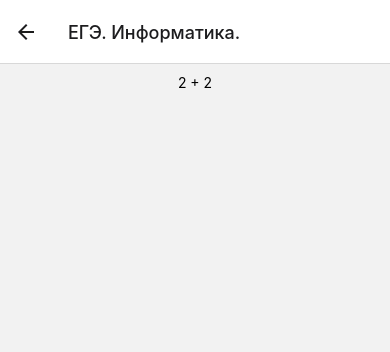
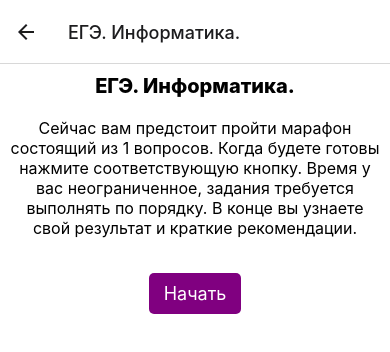
Before and after one commit to surpri6e/individual-project, a React Native app: screen / in a window 390 px wide. Both pictures are taken after a click on the element 195 px from the left and 244 px from the top of the page. Shown: the top 352 px of the page. Built offline with nearby package versions, Linux system fonts and the light colour scheme.

Commit message:
questions screen

```diff
--- a/components/ListOfMarathons/ListOfMarathons.tsx
+++ b/components/ListOfMarathons/ListOfMarathons.tsx
@@ -6,12 +6,13 @@ import { IMainScreen } from '../../types/interfaces/screenTypes/IMainScreen';
 import { ListOfMarathonsWrapper } from './ListOfMarathonsStyles';
 import { listOfMarathonsQuestions } from '../../constants/listOfMarathonsQuestions';
 
-const ListOfMarathons: FC<IMainScreen> = ({ navigation, route }) => {
+const ListOfMarathons: FC<IMainScreen> = ({ navigation }) => {
     return (
         <ListOfMarathonsWrapper>
             <FlatList
                 data={listOfMarathons}
                 renderItem={({ item }) => (
+                    // Redirect on Questions Screen
                     <TouchableOpacity
                         onPress={() => navigation.navigate('QuestionsScreen', listOfMarathonsQuestions.filter((elem) => elem.title === item.title)[0])}
                     >
--- a/constants/listOfMarathonsQuestions.ts
+++ b/constants/listOfMarathonsQuestions.ts
@@ -1,17 +1,48 @@
 import { IMarathonsQuestion } from '../types/interfaces/IMarathonsQuestions';
 
+// List of marathons info
 export const listOfMarathonsQuestions: IMarathonsQuestion[] = [
     {
+        title: 'ЕГЭ. Математика.',
+        questions: ['Сколько будет 2 + 2?', 'Сколько будет 3 + 3?', 'Сколько будет 5 + 3?'],
+        answers: [
+            [
+                ['Равно 1', false],
+                ['Равно 4', true],
+                ['Равно 10', false],
+            ],
+            [
+                ['Равно 5', false],
+                ['Равно 6', true],
+                ['Равно 1', false],
+            ],
+            [
+                ['Равно 17', false],
+                ['Равно 8', true],
+                ['Равно 3', false],
+            ],
+        ],
+    },
+    {
+        title: 'ЕГЭ. Русский язык.',
+        questions: ['ча/ща пиши с буквой...'],
+        answers: [
+            [
+                ['С буквой - а', true],
+                ['С буквой - ы', false],
+                ['С буквой - я', false],
+            ],
+        ],
+    },
+    {
         title: 'ЕГЭ. Информатика.',
-        questions: ['2 + 2', '3 + 3'],
+        questions: ['Как задается константность в JavaScript?'],
         answers: [
-            { asas: true, asasa: false, ' asas as': false },
-            { asas: true },
-            { asas: true },
-            { asas: true },
-            { asas: true },
-            { asas: true },
-            { asas: true },
+            [
+                ['При помощи const', true],
+                ['При помощи let', false],
+                ['При помощи var', false],
+            ],
         ],
     },
 ];
--- /dev/null
+++ b/constants/mainTheme.ts
@@ -0,0 +1,9 @@
+import { DefaultTheme } from '@react-navigation/native';
+
+export const mainTheme = {
+    ...DefaultTheme,
+    colors: {
+        ...DefaultTheme.colors,
+        background: 'transparent',
+    },
+};
--- a/constants/screens.ts
+++ b/constants/screens.ts
@@ -1,2 +1,3 @@
+// Name of screens
 export const MAIN_SCREEN = 'MainScreen';
 export const QUESTIONS_SCREEN = 'QuestionsScreen';
--- a/package.json
+++ b/package.json
@@ -12,6 +12,7 @@
     "dependencies": {
         "@react-navigation/native": "^6.1.17",
         "@react-navigation/native-stack": "^6.9.26",
+        "@rneui/themed": "^4.0.0-rc.8",
         "expo": "~50.0.14",
         "expo-status-bar": "~1.11.1",
         "react": "18.2.0",
--- a/screens/Navigation.tsx
+++ b/screens/Navigation.tsx
@@ -4,12 +4,13 @@ import QuestionsScreen from './QuestionsScreen/QuestionsScreen';
 import { NavigationContainer } from '@react-navigation/native';
 import { NavigationParamList } from '../types/navigationTypes';
 import { MAIN_SCREEN, QUESTIONS_SCREEN } from '../constants/screens';
+import { mainTheme } from '../constants/mainTheme';
 
 const Stack = createNativeStackNavigator<NavigationParamList>();
 
 export const Navigation = () => {
     return (
-        <NavigationContainer>
+        <NavigationContainer theme={mainTheme}>
             <Stack.Navigator>
                 <Stack.Screen name={MAIN_SCREEN} component={MainScreeen} options={{ title: 'Главная страница' }} />
                 <Stack.Screen name={QUESTIONS_SCREEN} component={QuestionsScreen} options={{ title: 'Вопросы' }} />
--- a/screens/QuestionsScreen/QuestionsScreen.tsx
+++ b/screens/QuestionsScreen/QuestionsScreen.tsx
@@ -1,17 +1,81 @@
-import { Text, View } from 'react-native';
-import React, { FC, useEffect } from 'react';
+import { TouchableOpacity } from 'react-native';
+import React, { FC, useEffect, useState } from 'react';
 import { IQuestionsScreen } from '../../types/interfaces/screenTypes/IQuestionsScreen';
 import { Container } from '../../layouts/Container';
+import {
+    QuestionScreenMainAnswerText,
+    QuestionScreenMainButton,
+    QuestionScreenMainText,
+    QuestionScreenStatingMessage,
+    QuestionsScreenAnswer,
+    QuestionsScreenMainBoldText,
+} from './QuestionsScreenStyles';
+import { CheckBox } from '@rneui/themed';
 
 const QuestionsScreen: FC<IQuestionsScreen> = ({ navigation, route }) => {
     const { title, questions, answers } = route.params;
 
+    const [isStart, setIsStart] = useState(false);
+    const [isEnd, setIsEnd] = useState(false);
+
+    const [questionIndex, setQuestionIndex] = useState(0);
+
+    const [currentAnswer, setCurrentAnswer] = useState(0);
+
     useEffect(() => {
         navigation.setOptions({ title });
     }, []);
+
+    // If user alredy started marathons clear arrow
+    useEffect(() => {
+        if (isStart) {
+            navigation.setOptions({ headerBackVisible: false });
+        }
+    }, [isStart]);
+
     return (
+        // If user alredy started the marathon
         <Container>
-            <Text>{questions[0]}</Text>
+            {isStart ? (
+                <>
+                    <QuestionScreenMainText>
+                        <QuestionsScreenMainBoldText>
+                            Вопрос {questionIndex + 1} / {questions.length}. {}
+                        </QuestionsScreenMainBoldText>
+                        {questions[questionIndex]}
+                    </QuestionScreenMainText>
+
+                    {answers[questionIndex].map((elem, ind) => (
+                        <QuestionsScreenAnswer key={elem[0]}>
+                            <CheckBox
+                                checked={currentAnswer === ind}
+                                checkedIcon='dot-circle-o'
+                                uncheckedIcon='circle-o'
+                                onPress={() => setCurrentAnswer(ind)}
+                                containerStyle={{
+                                    backgroundColor: 'transparent',
+                                    padding: 0,
+                                }}
+                            />
+                            <QuestionScreenMainAnswerText onPress={() => setCurrentAnswer(ind)}>{elem[0]}</QuestionScreenMainAnswerText>
+                        </QuestionsScreenAnswer>
+                    ))}
+
+                    <QuestionScreenMainButton>Далее</QuestionScreenMainButton>
+                </>
+            ) : (
+                // If user has not yet started the marathon
+                <>
+                    <QuestionScreenStatingMessage>{title}</QuestionScreenStatingMessage>
+                    <QuestionScreenMainText>
+                        Сейчас вам предстоит пройти марафон состоящий из {questions.length} вопросов. Когда будете готовы нажмите соответствующую кнопку. Время
+                        у вас неограниченное, задания требуется выполнять по порядку. В конце вы узнаете свой результат и краткие рекомендации.
+                    </QuestionScreenMainText>
+                    <TouchableOpacity onPress={() => setIsStart(true)}>
+                        <QuestionScreenMainButton>Начать</QuestionScreenMainButton>
+                    </TouchableOpacity>
+                </>
+            )}
         </Container>
     );
 };
--- a/screens/QuestionsScreen/QuestionsScreenStyles.tsx
+++ b/screens/QuestionsScreen/QuestionsScreenStyles.tsx
@@ -0,0 +1,41 @@
+import styled from 'styled-components/native';
+
+export const QuestionScreenStatingMessage = styled.Text`
+    font-size: 20px;
+    font-weight: 800;
+    margin-bottom: 20px;
+`;
+
+export const QuestionScreenMainText = styled.Text`
+    font-size: 16px;
+    text-align: center;
+    margin-bottom: 20px;
+`;
+
+export const QuestionScreenMainButton = styled.Text`
+    padding: 10px 15px;
+    font-size: 18px;
+    background-color: purple;
+    color: white;
+    border-radius: 5px;
+    margin-top: 15px;
+`;
+
+export const QuestionsScreenMainBoldText = styled.Text`
+    font-size: 16px;
+    font-weight: 800;
+`;
+
+export const QuestionsScreenAnswer = styled.View`
+    display: flex;
+    flex-direction: row;
+    align-items: flex-end;
+    justify-content: flex-start;
+    width: 100%;
+    margin: 10px 0;
+`;
+
+export const QuestionScreenMainAnswerText = styled.Text`
+    font-size: 16px;
+    padding: 8px;
+`;
--- a/types/interfaces/IMarathonsQuestions.ts
+++ b/types/interfaces/IMarathonsQuestions.ts
@@ -1,6 +1,6 @@
-export interface IMarathonAnswer {
-    [answer: string]: boolean;
-}
+// Api about marathons info
+
+export type IMarathonAnswer = [[string, boolean], [string, boolean], [string, boolean]];
 
 export interface IMarathonsQuestion {
     title: string;
```
Also changed, not shown: 1 other file (tests, documents, lock files or other folders).
